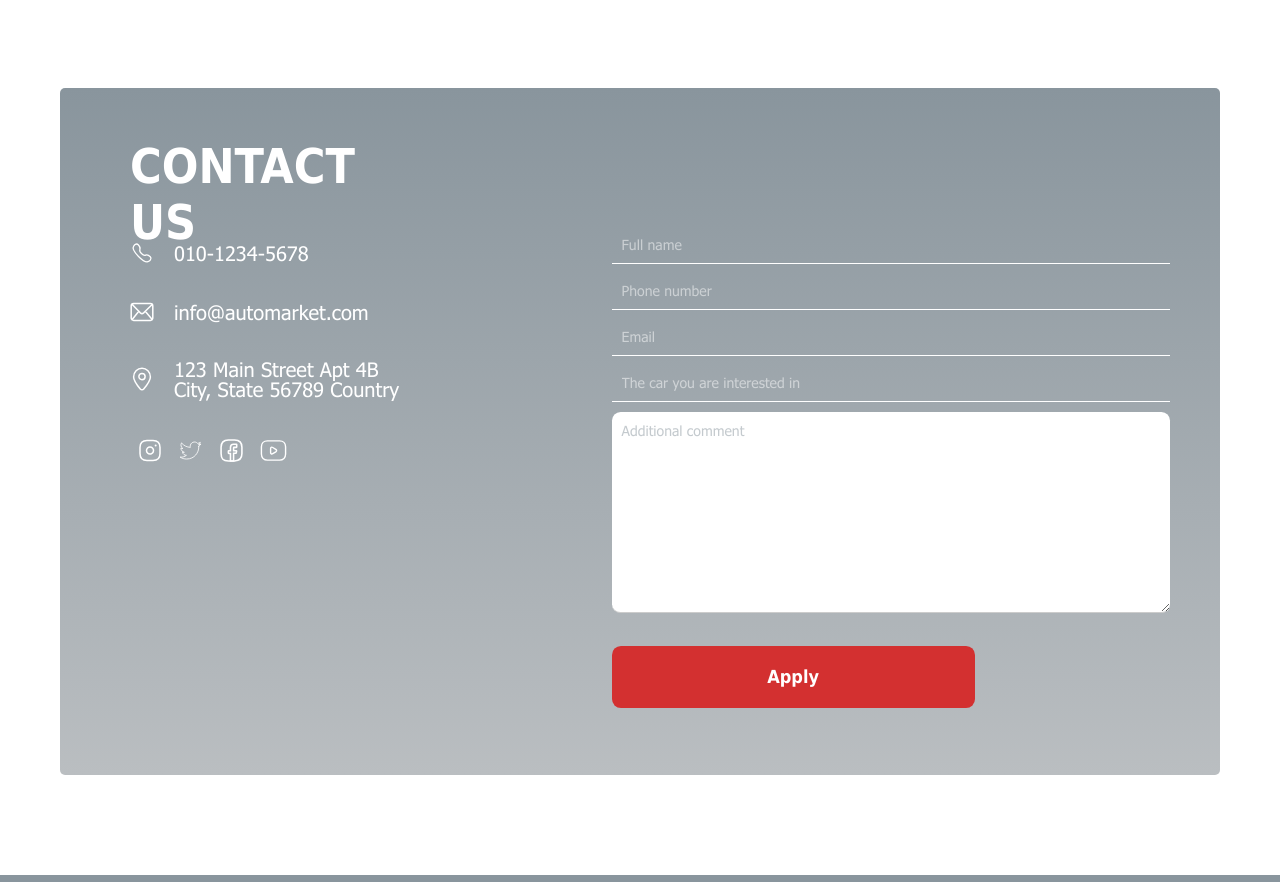
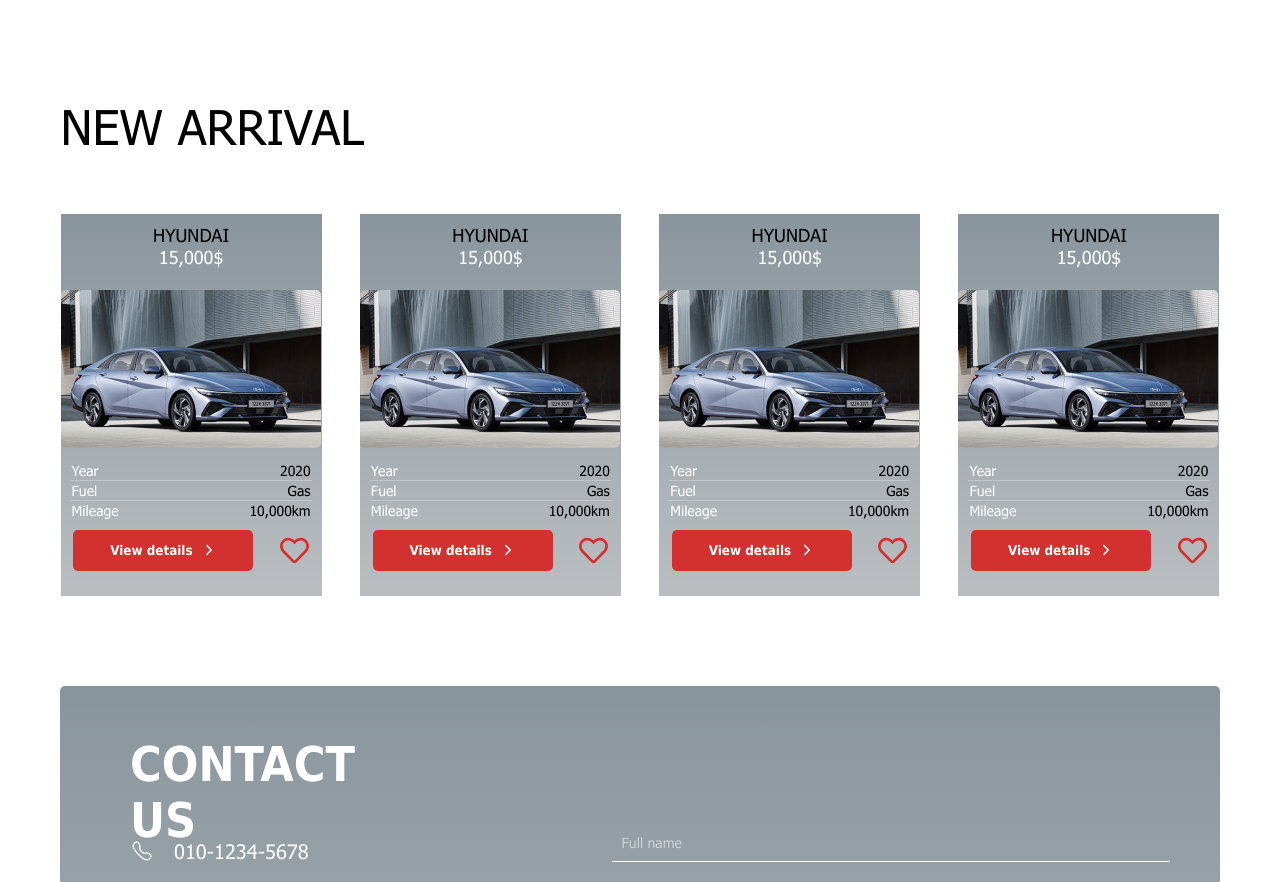
Before and after one commit to loukim86/automarket, a React (Create React App) app: page /home in a window 1280 px wide. Shown: the part 2809-3691 px from the top of the page. Built offline with nearby package versions, Linux system fonts and the light colour scheme.

Commit message:
created CardCar component, finished NewArrival block, fixed search-filter.css

```diff
--- a/src/components/Layout/Layout.js
+++ b/src/components/Layout/Layout.js
@@ -3,11 +3,9 @@
 import Routers from "../../routers/Routers";
 import WhyUs from "../UI/WhyUs";
 import ContactUs from "../UI/ContactUs";
-// import CustomerCard from "../UI/CustomerCard";
-// import Testimonials from "../UI/Testimonials";
 import TestimonialsCarousel from "../UI/TestimonialsCarousel";
 import PopularCar from "../UI/PopularCar";
-
+import NewArrival from "../UI/NewArrival";
 
 const Layout = () => {
   return (
@@ -20,13 +18,10 @@
 
       <WhyUs />
       <PopularCar />
-      <TestimonialsCarousel/>
-      {/* <CustomerCard/> */}
-      {/* <Testimonials/> */}
+      <TestimonialsCarousel />
+      <NewArrival />
       <ContactUs />
       <Footer />
-
-
     </>
   );
 };
--- /dev/null
+++ b/src/components/UI/CardCar.js
@@ -0,0 +1,35 @@
+import { FaRegHeart } from "react-icons/fa";
+import { IoIosArrowForward } from "react-icons/io";
+import cardImg from "../../assets/img/new-arrival.png";
+import "../../styles/card-car.css";
+
+const CardCar = () => {
+  return (
+    <div className="car-card">
+      <div className="car-card__header">
+        <p>HYUNDAI</p>
+        <span className="car-card__price">15,000$</span>
+      </div>
+      <img src={cardImg} alt="Hyundai Car" className="car-card__image" />
+      <div className="car-card__info">
+        <p>
+          <span>Year</span>2020
+        </p>
+        <p>
+          <span>Fuel</span> Gas
+        </p>
+        <p>
+          <span>Mileage </span>10,000km
+        </p>
+      </div>
+      <div className="car-card__actions">
+        <button className="car-card__details-button">
+          View details <IoIosArrowForward className="car-card__icon"/>
+        </button>
+        <FaRegHeart className="car-card__like-icon" />
+      </div>
+    </div>
+  );
+};
+
+export default CardCar;
--- a/src/components/UI/NewArrival.js
+++ b/src/components/UI/NewArrival.js
@@ -0,0 +1,20 @@
+import CardCar from "./CardCar";
+import "../../styles/new-arrival.css";
+
+const NewArrival = () => {
+  return (
+    <div className="arrival-container">
+      <div className="arrival-title">
+        <p>NEW ARRIVAL</p>
+      </div>
+      <div className="card-car__container">
+        <CardCar />
+        <CardCar />
+        <CardCar />
+        <CardCar />
+      </div>
+    </div>
+  );
+};
+
+export default NewArrival;
--- a/src/index.css
+++ b/src/index.css
@@ -33,6 +33,7 @@
   --bg-grid: linear-gradient(#9dc0d7, #9f9e9e 20%);
   --grid: #9dc0d7;
   --testimonial: linear-gradient(to right, #9DC0D7 0%, #9DC0D7 80%);
+  --toggle-button: #1E1E1E;
 }
 
 .container {
--- /dev/null
+++ b/src/styles/card-car.css
@@ -0,0 +1,84 @@
+.car-card {
+  width: 16.3125rem;
+  height: 23.875rem;
+  font-family: "Tahoma", sans-serif;
+  font-weight: 400;
+  background: var(--bg-gradient);
+}
+
+.car-card__header {
+  font-size: 1.125rem;
+  width: 5.8125rem;
+  height: 2.75rem;
+  padding: 0.625rem;
+  display: flex;
+  flex-direction: column;
+  align-items: center;
+  margin: 0 auto;
+  margin-bottom: 2rem;
+}
+
+.car-card__image {
+  width: 16.25rem;
+  height: 9.8588rem;
+  object-fit: cover;
+}
+
+.car-card__info {
+  padding: 0.625rem;
+  font-size: 0.875rem;
+  line-height: 1.0625rem;
+}
+
+.car-card__info p {
+  border-bottom: 0.0187rem solid var(--divider);
+  display: flex;
+  justify-content: space-between;
+  align-items: center;
+  padding: 0.0625rem;
+}
+
+.car-card__info p:last-child {
+  border-bottom: none;
+}
+
+.car-card__info span,
+.car-card__header span {
+  color: var(--text);
+}
+
+.car-card__actions {
+  display: flex;
+  justify-content: space-between;
+  align-items: center;
+  padding: 0 0.8rem;
+}
+
+.car-card__details-button {
+  width: 11.25rem;
+  height: 2.5625rem;
+  border: none;
+  border-radius: 0.3125rem;
+  background: var(--button-color);
+  font-family: "Tahoma", sans-serif;
+  font-weight: 700;
+  color: var(--text);
+  cursor: pointer;
+  display: flex;
+  align-items: center;
+  justify-content: center;
+}
+
+.car-card__icon {
+  margin-left: 0.5rem;
+  width: 1rem;
+  height: 1rem;
+}
+
+.car-card__like-icon {
+  color: var(--button-color);
+  font-size: 24px;
+  cursor: pointer;
+  width: 1.8125rem;
+  height: 1.8125rem;
+}
--- /dev/null
+++ b/src/styles/new-arrival.css
@@ -0,0 +1,26 @@
+.arrival-container {
+  width: 72.43rem;
+  height: auto;
+  margin: 0 auto;
+  min-height: 30rem;
+  font-family: "Tahoma", sans-serif;
+  font-weight: 400;
+  margin-top: 100px; /*temporary*/
+}
+
+.arrival-title {
+  font-size: 3rem;
+  margin-bottom: 3.625rem;
+  line-height: 3.62rem;
+}
+
+.card-car__container {
+  display: flex;
+  justify-content: space-between;
+  align-self: flex-end;
+}
+
+.card-car__container > :first-child,
+.card-car__container > :last-child {
+  margin: 0;
+}
--- a/src/styles/search-filter.css
+++ b/src/styles/search-filter.css
@@ -18,7 +18,6 @@
   display: flex;
   width: 71.19rem;
   height: 18.96rem;
-
 }
 
 .filter-buttons {
@@ -26,7 +25,7 @@
   flex-direction: column;
 }
 
-.filter-buttons button {
+.brand-button {
   font-family: "Tahoma", sans-serif;
   font-weight: 400;
   font-size: 1.25rem;
@@ -37,10 +36,27 @@
   border: none;
   border-radius: none;
   cursor: pointer;
+  position: relative;
 }
 
 .brand-button:hover {
   border-radius: 0rem 0rem 0.31rem 0rem;
+}
+
+.brand-button.active {
+  background: var(--text);
+  color: var(--toggle-button);
+  font-weight: 700;
+}
+
+.brand-button.active::before {
+  content: "";
+  position: absolute;
+  left: 0;
+  top: 0;
+  bottom: 0;
+  width: 0.5rem;
+  background-color: var(--button-color);
 }
 
 .sidebar-section {
```
Also changed, not shown: src/assets/img/new-arrival.png (added).
